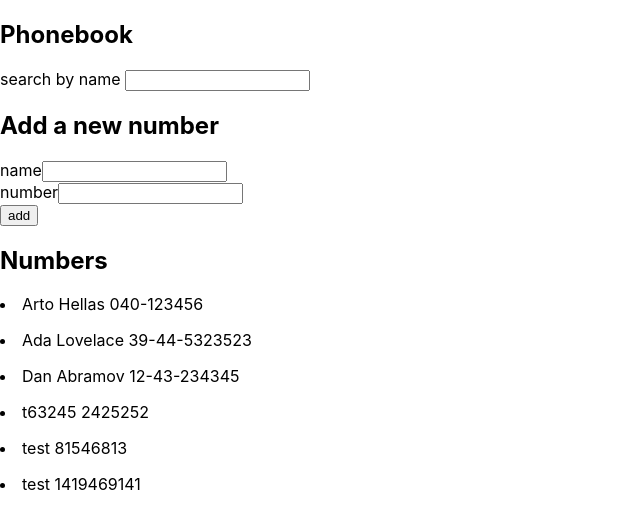
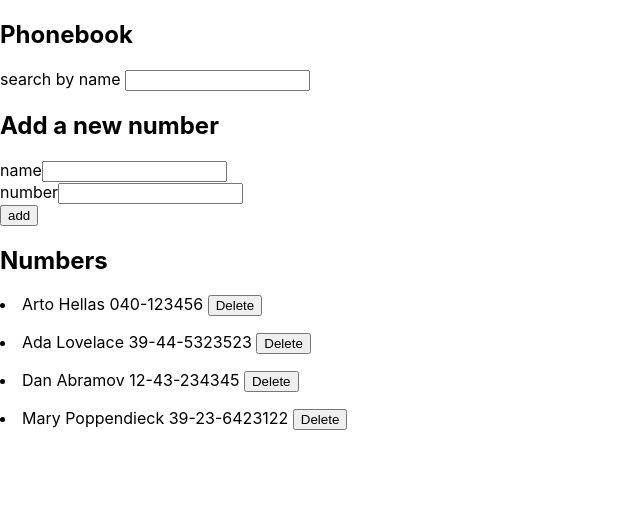
Before and after one commit to implicit-image/fullstack-course, a React (Create React App) app in the folder part2/phonebook/: page / in a window 1280 px wide. Shown: the top 528 px of the page, without its empty margins (0-640 px from the left). Built offline with nearby package versions, Linux system fonts and the light colour scheme; data requests are answered from the project's data file; the HTML template or start-up script is replaced by a standard one.

Commit message:
finished exercise 2.16 & 2.17

```diff
--- a/part2/phonebook/db.json
+++ b/part2/phonebook/db.json
@@ -16,19 +16,9 @@
       "id": 3
     },
     {
-      "name": "t63245",
-      "number": "2425252",
+      "name": "Mary Poppendieck",
+      "number": "39-23-6423122",
       "id": 4
-    },
-    {
-      "name": "test",
-      "number": "81546813",
-      "id": 5
-    },
-    {
-      "name": "test",
-      "number": "1419469141",
-      "id": 6
     }
   ]
 }
--- a/part2/phonebook/src/App.js
+++ b/part2/phonebook/src/App.js
@@ -18,6 +18,7 @@ const App = () => {
       .getAll()
       .then(re => {
         setPersons(re.data)
+        console.log(re.data)
       })
   }, [])
 
@@ -44,13 +45,37 @@ const App = () => {
     }
 
     if ((!persons.some(person => person.number === newPerson.number ))) {
-      setPersons(persons.concat(newPerson))
-      entryService.create(newPerson)
+      //setPersons(persons.concat(newPerson))
+      entryService
+        .create(newPerson)
+        .then(r => {
+          entryService
+            .getAll()
+            .then(res => {
+              setPersons(res.data)
+            })
+        })
       setNewName("")
       setNewNumber("")
     }
     else {
       alert(`${newNumber} is already in the phonebook`)
+    }
+  }
+
+  const deletePerson = (number) => {
+    const people = persons
+    const target = people.filter(person => person.number === number)[0]
+    if (window.confirm(`Delete ${target.name}?`)) {
+    entryService
+      .remove(target.id)
+      .then(r => setPersons(persons.filter(p => p.id !== target.id)))
+      .catch(r => {
+        console.log(r)
+      })
+    }
+    else {
+      return 0
     }
   }
 
@@ -70,6 +95,7 @@ const App = () => {
       <Persons
         persons={persons}
         search={newSearch}
+        deleter={deletePerson}
       />
     </div>
   );
--- a/part2/phonebook/src/components/Person.js
+++ b/part2/phonebook/src/components/Person.js
@@ -1,9 +1,9 @@
 import React from 'react'
 
 
-const Person = ({name, number}) => {
+const Person = ({name, number, deleter}) => {
   return (
-    <li>{name} {number}</li>
+    <li>{name} {number} <button onClick={deleter}>Delete</button></li>
   )
 }
 
--- a/part2/phonebook/src/components/Persons.js
+++ b/part2/phonebook/src/components/Persons.js
@@ -2,7 +2,7 @@ import React from 'react'
 import Person from './Person'
 
 
-const Persons = ({persons, search}) => {
+const Persons = ({persons, search, deleter}) => {
   return (
     <div>
       {persons.filter(person => person
@@ -10,7 +10,7 @@ const Persons = ({persons, search}) => {
                       .startsWith(search.toLowerCase()))
               .map(({name, number}) =>
                 <p key={number}>
-                  <Person name={name} number={number} />
+                  <Person name={name} number={number} deleter={() => deleter(number)}/>
                 </p>)}
     </div>
   )
--- a/part2/phonebook/src/services/entries.js
+++ b/part2/phonebook/src/services/entries.js
@@ -7,17 +7,17 @@ const baseUrl = "http://localhost:3001/persons"
 
 const getAll = () => axios.get(baseUrl)
 
-const create = newObj => {
-  return axios.post(baseUrl, newObj)
+const create = newObj => axios.post(baseUrl, newObj)
+
+const update = (id, newObj) => axios.put(`${baseUrl}/${id}`, newObj)
+
+const remove = (id) => axios.delete(`${baseUrl}/${id}`)
+
+const entryService = {
+  getAll,
+  create,
+  update,
+  remove
 }
 
-const update = (id, newObj) => {
-  return axios.put(`${baseUrl}/${id}`, newObj)
-}
-
-
-export default {
-  getAll,
-  create,
-  update
-}
+export default entryService
```
